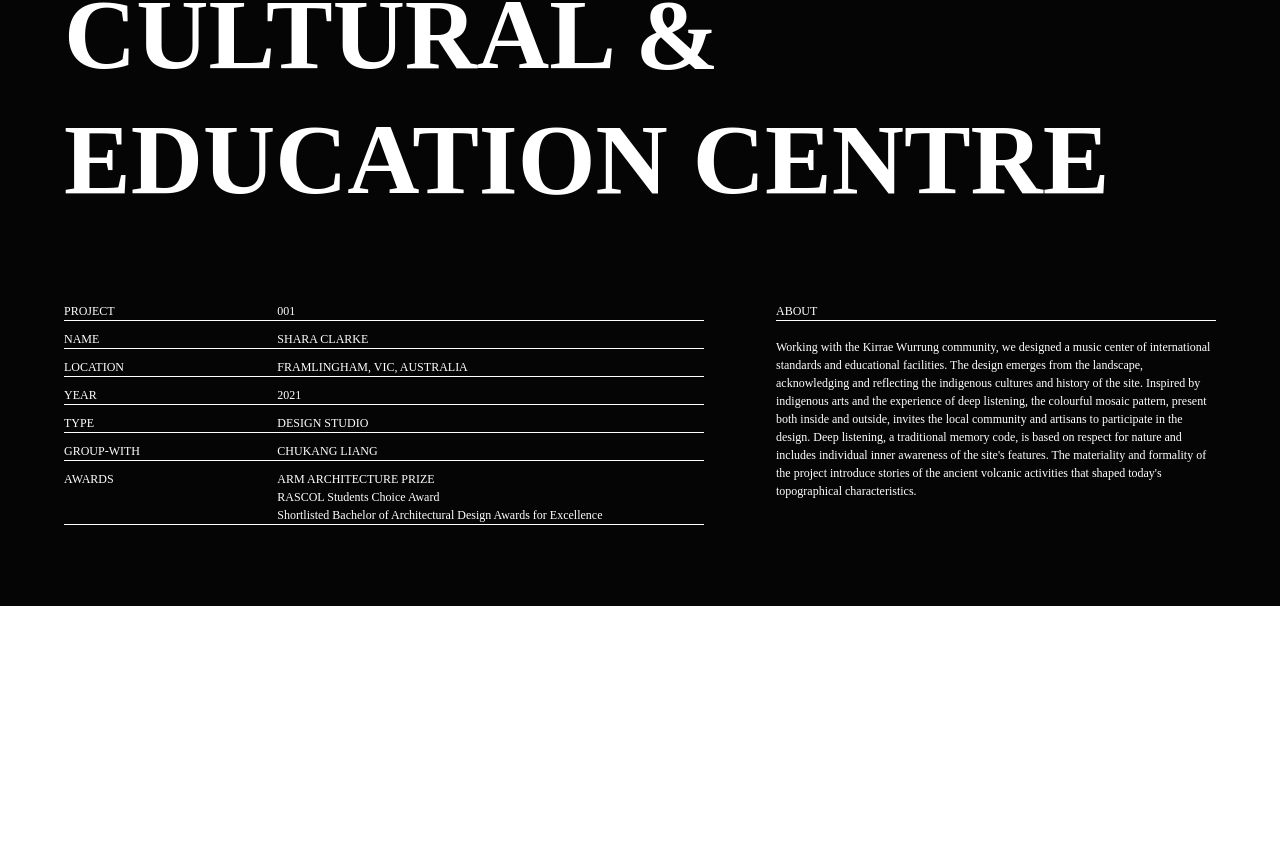
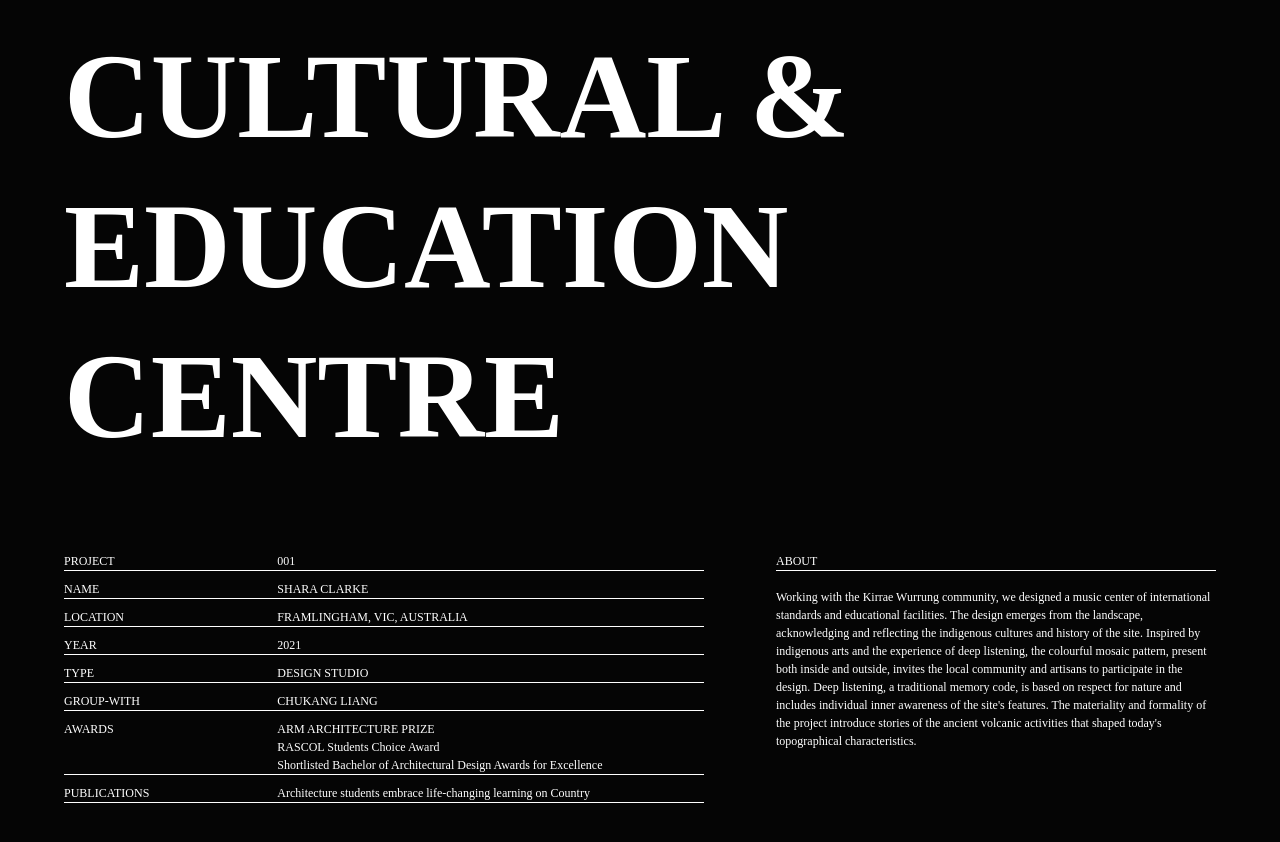
Before and after one commit to sean1832/zeke-zhang-portfolio, a React (Vite) app: page /project/SharaClark in a window 1280 px wide. Shown: the part 368-1210 px from the top of the page. Before the commit the page ends 974 px from the top, so only its background shows below. Built offline with nearby package versions, Linux system fonts and the light colour scheme; a web font is replaced by a local one.

Commit message:
feat: add line `publications`

```diff
--- a/src/components/ProjectDescription.jsx
+++ b/src/components/ProjectDescription.jsx
@@ -8,7 +8,7 @@ const ProjectDescription = ({ project }) => {
   const tableWidth = windowWidth / 2;
 
   // deconstruct object
-  const { fullName, id, name, location, year, type, group, awards, description } = project;
+  const { fullName, id, name, location, year, type, group, awards, publications, description } = project;
 
   const bindText = (text) => {
     if (Array.isArray(text) && text.length > 1) {
@@ -19,7 +19,7 @@ const ProjectDescription = ({ project }) => {
 
   return (
     <div className="">
-      <h1 className="leading-tight text-[100px] font-bold">{renderLineBreakText(fullName)}</h1>
+      <h1 className="leading-tight text-[120px] font-bold">{renderLineBreakText(fullName)}</h1>
       <div className="flex py-20 justify-between text-[12px] gap-7">
         <div className="flex flex-col gap-2">
           <TextWithLine text1="PROJECT" text2={id} lineLength={lineWidth} tableWidth={tableWidth} />
@@ -29,6 +29,7 @@ const ProjectDescription = ({ project }) => {
           <TextWithLine text1="TYPE" text2={type} lineLength={lineWidth} tableWidth={tableWidth} />
           <TextWithLine text1="GROUP-WITH" text2={bindText(group)} lineLength={lineWidth} tableWidth={tableWidth} />
           <TextWithLine text1="AWARDS" text2={awards} lineLength={lineWidth} tableWidth={tableWidth} />
+          <TextWithLine text1="PUBLICATIONS" text2={publications} lineLength={lineWidth} tableWidth={tableWidth} />
         </div>
         <div>
           <TextWithLineStack
--- a/src/constants/index.js
+++ b/src/constants/index.js
@@ -39,7 +39,7 @@ export const projects = {
         name: "Shortlisted Bachelor of Architectural Design Awards for Excellence",
       },
     ],
-    publication: [
+    publications: [
       {
         name: "Architecture students embrace life-changing learning on Country",
         url: "https://www.rmit.edu.au/news/all-news/2021/may/architectural-students-learning-on-country",
```
